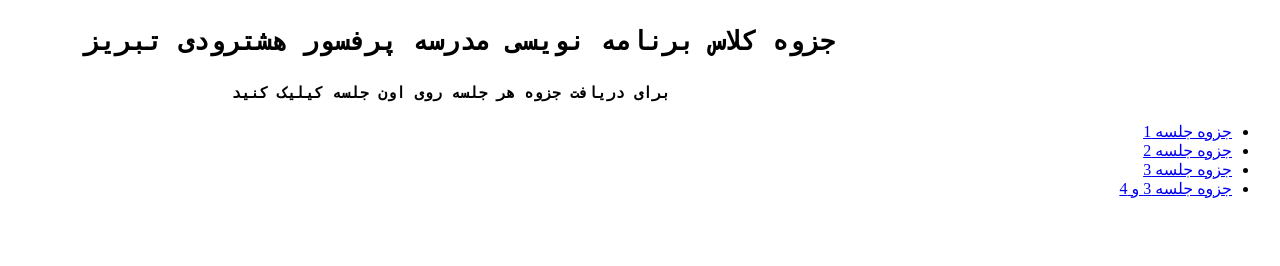
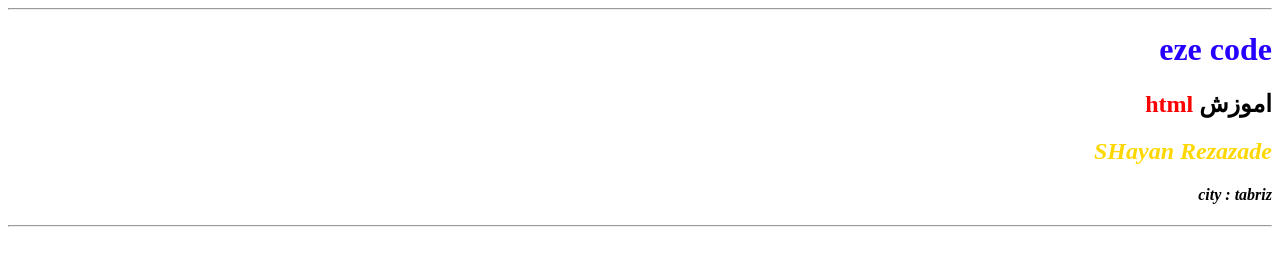
Before and after one commit to shayanshr/EZECODE, a plain HTML site: page index.html in a window 1280 px wide. Drawn offline with Linux system fonts and the light colour scheme.

Commit message:
Update index.html

```diff
--- a/index.html
+++ b/index.html
@@ -1,18 +1,15 @@
 <!DOCTYPE html>
-<html lang="fa" dir="rtl">
-    <head>
-     <title>جزوه کلاس برنامه نویسی صفوی</title>
-     <meta charset="utf-8">
-    </head>
-    <body>
-
-      <strong><h1><pre>                            جزوه کلاس برنامه نویسی مدرسه پرفسور هشترودی تبریز</pre></h1></strong>
-      <h3><pre>                                                                  برای دریافت جزوه هر جلسه روی اون جلسه کیلیک کنید</pre></h3>
-      <ul>
-          <li> <a href="https://s21.picofile.com/file/8444607992/به_نام_خداوند_مهربان.pdf.html">جزوه جلسه 1</a></li>
-          <li><a href="https://s20.picofile.com/file/8444694468/جلسه_2.pdf.html">جزوه جلسه 2</a></li>
-          <li><a href="https://s21.picofile.com/file/8444694426/جلسه_3.pdf.html"> جزوه جلسه 3</a></li>
-          <li><a href="https://s21.picofile.com/file/8444785418/پاور_پویینت_جلسه_4_و_5.pdf.html">جزوه جلسه 3 و 4 </a></li>
-
-    </body>
+<html lang="fa">
+<head>
+  <meta charset="utf-8">
+</head>
+<title>ezecode.com</title>
+<body dir="rtl">
+<hr>
+<h1 style="color: rgb(38, 0, 255);"> eze code  </h1>
+<p><h2>اموزش <b style="color: red;">html</b></h2></p>
+<p> <h2>  <i style="color: gold;"> SHayan Rezazade </i>  </h2> </p>
+<h4><address>city : tabriz</address> </h4>
+</body>
 </html>
+<hr>
```
